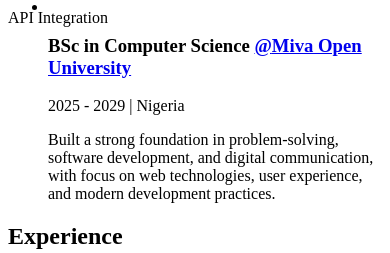
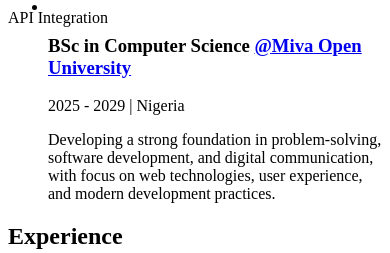
Before and after one commit to emmanueludorah/emmydev_, a Next.js app: page /about in a window 390 px wide. Shown: the part 1760-2013 px from the top of the page. Built offline with nearby package versions, Linux system fonts and the light colour scheme; some icons are missing.

Commit message:
Add new portfolio section and fix mobile layout

```diff
--- a/src/components/Education.js
+++ b/src/components/Education.js
@@ -62,7 +62,7 @@ const Education = () => {
             schoolLink="https://miva.edu.ng/"
             time="2025 - 2029"
             address="Nigeria"
-            details="Built a strong foundation in problem-solving, software development, and digital communication, with focus on web technologies, user experience, and modern development practices."
+            details="Developing a strong foundation in problem-solving, software development, and digital communication, with focus on web technologies, user experience, and modern development practices."
           />
         </ul>
       </div>
```
